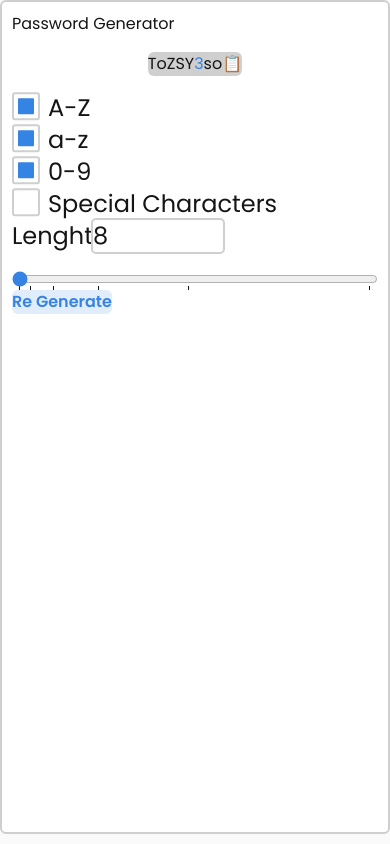
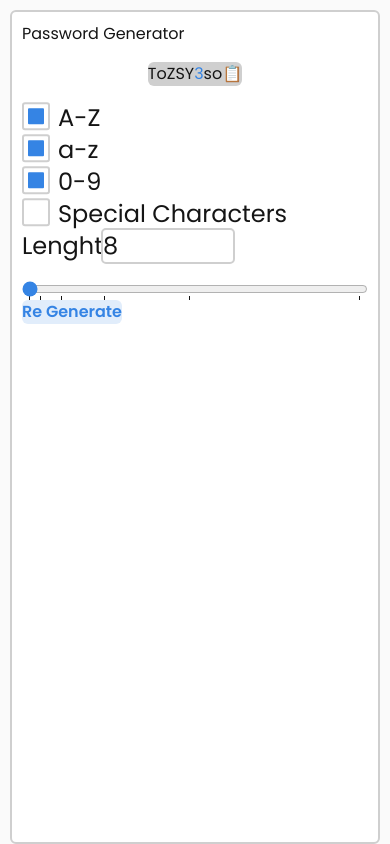
Before and after one commit to felipedobrinin/password_generator, a React (Vite) app: page / in a window 390 px wide. Built offline with nearby package versions, Linux system fonts and the light colour scheme.

Commit message:
moving things from tailwind to css

```diff
--- a/src/App.jsx
+++ b/src/App.jsx
@@ -27,12 +27,10 @@ function App() {
   }, []);
 
   return (
-    <div className="app p-2">
+    <div className="app">
       <Panel>
         <h1 className="font-extrabold text-center text-6xl mb-5">Password Generator</h1>
-
         <Password password={password} special_chars={special_chars} />
-
         <form action="" className="py-2" onSubmit={handleGenerate} >
           <div className="checkform">
             <input type="checkbox" name="" id="caps" className="checkbox"
--- a/src/index.css
+++ b/src/index.css
@@ -37,6 +37,7 @@ body {
 .app {
   margin: auto;
   width: min(100%, 750px);
+  padding: var(--padding);
 }
 
 
@@ -188,7 +189,7 @@ input[type="number"] {
   }
 
   .panel {
-    height: calc(100vh - var(--padding) );
+    height: calc(100vh - var(--padding));
   }
 
   .panel > * {
@@ -206,8 +207,4 @@ input[type="number"] {
     grid-template-rows: auto auto;
   }
 
-  form{
-    bottom: 0;
-    /* margin-bottom: 3rem; */
-  }
 }
```
